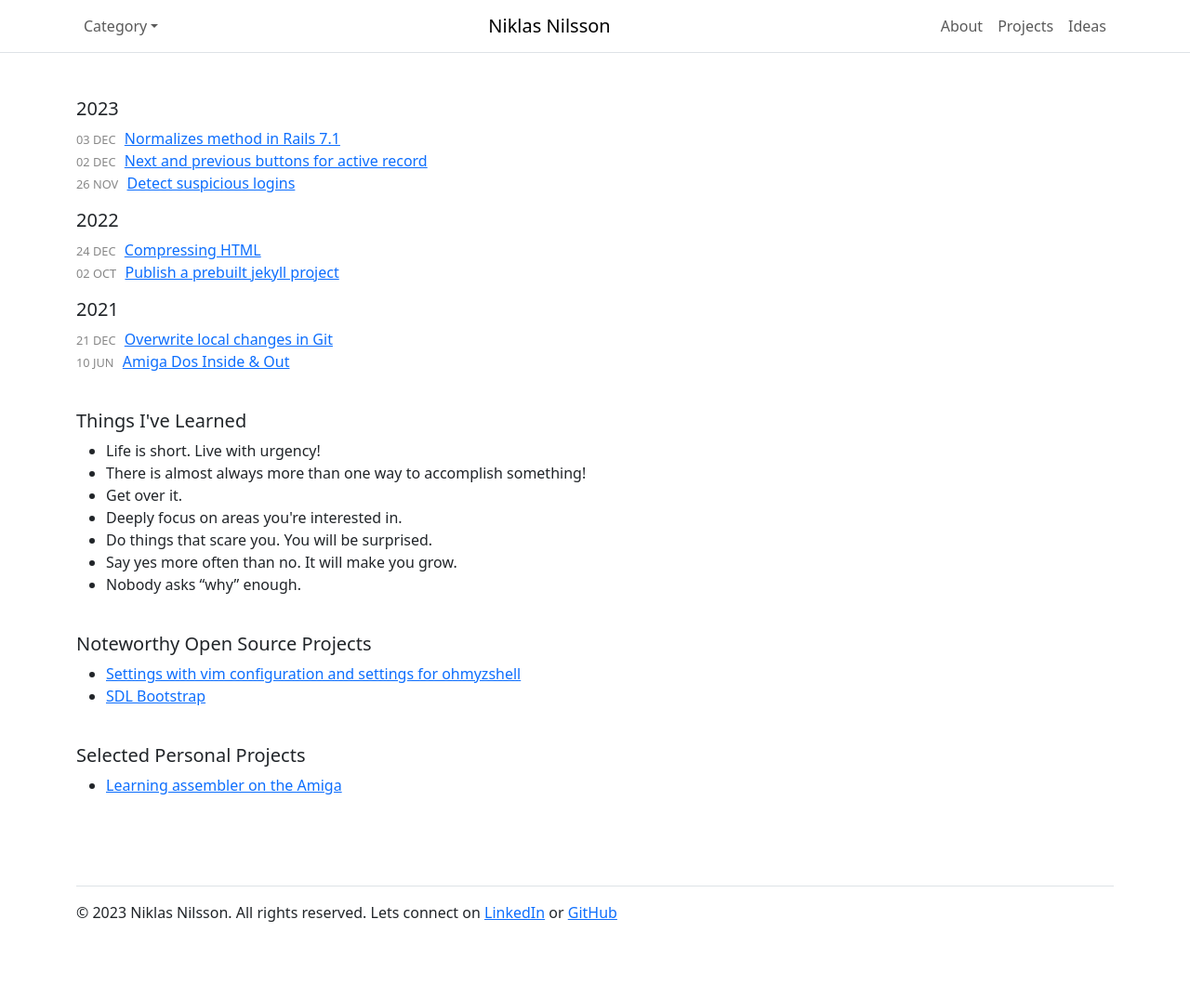
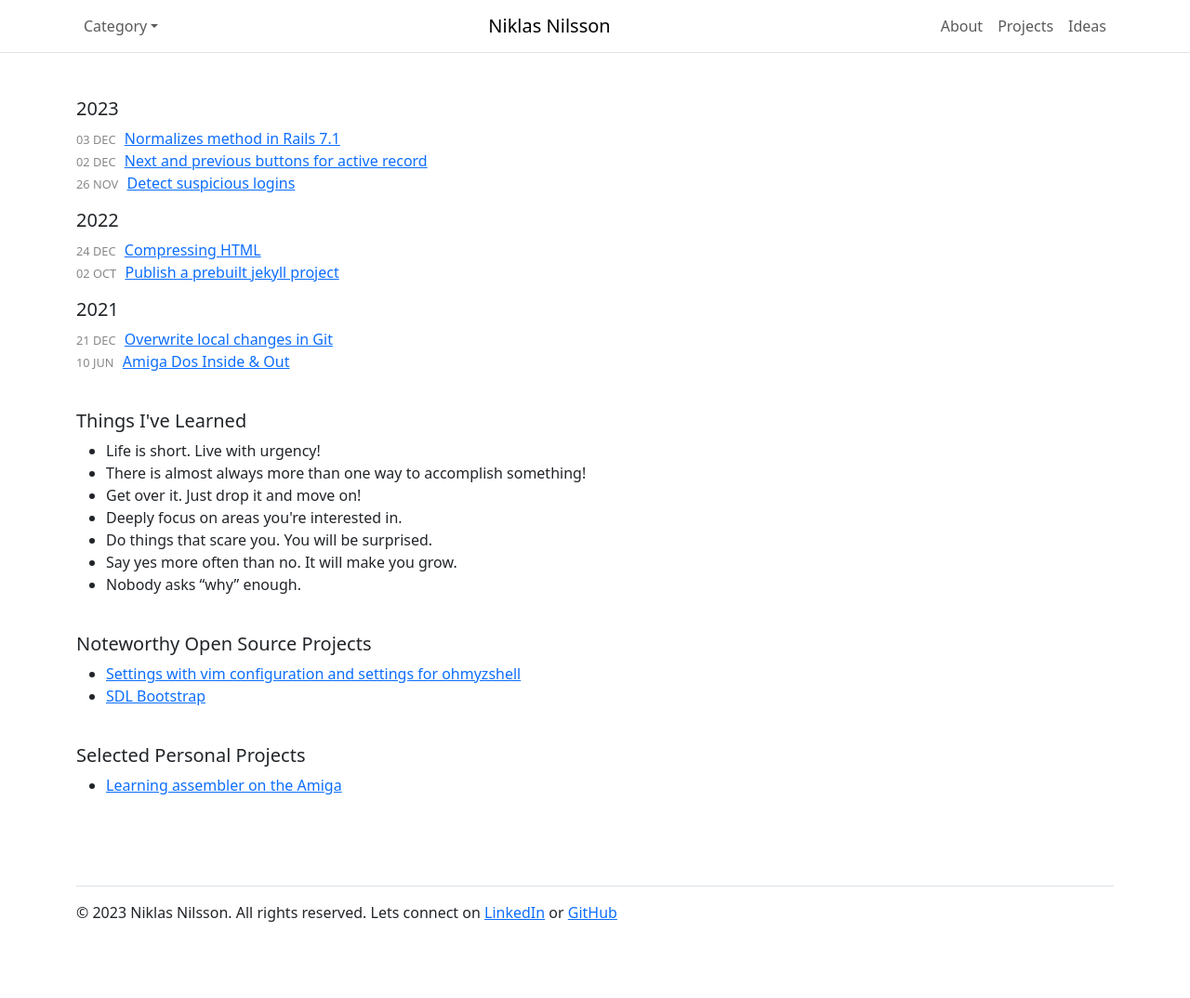
Before and after one commit to niklasnson/0x68k.github.io, a Jekyll site: the page built from index.html, in a window 1280 px wide. Shown: the whole page at 93% size. Built offline with Jekyll 4.4.1, drawn with Linux system fonts in a browser that asks for light colours.

Commit message:
MInor updates

```diff
--- a/index.html
+++ b/index.html
@@ -28,7 +28,7 @@ layout: default
 <ul class="posts">
   <li>Life is short. Live with urgency!</li>
   <li>There is almost always more than one way to accomplish something!</li>
-  <li>Get over it.</li>
+  <li>Get over it. Just drop it and move on!</li>
   <li>Deeply focus on areas you're interested in.</li>
   <li>Do things that scare you. You will be surprised.</li>
   <li>Say yes more often than no. It will make you grow.</li>
```
